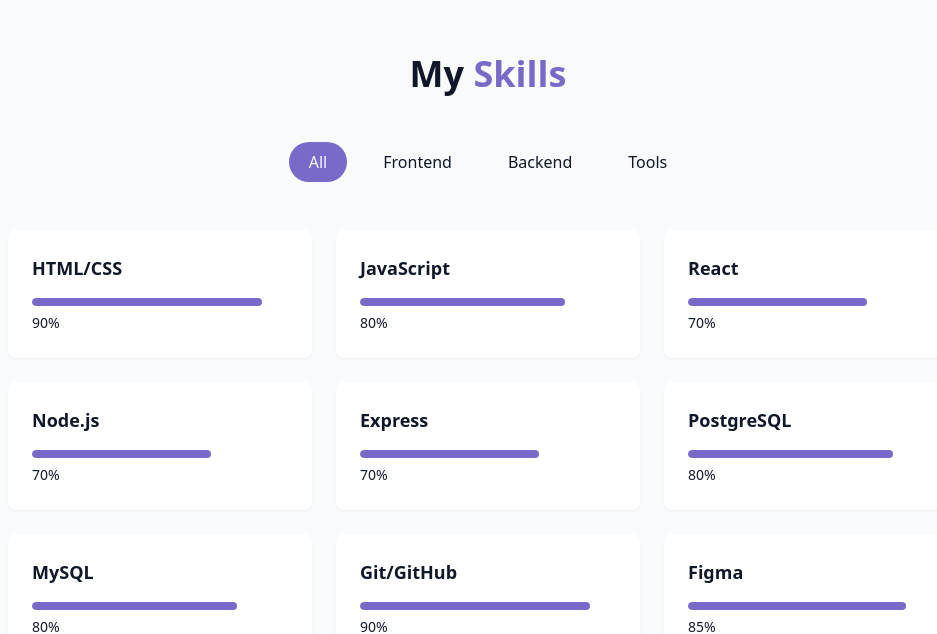
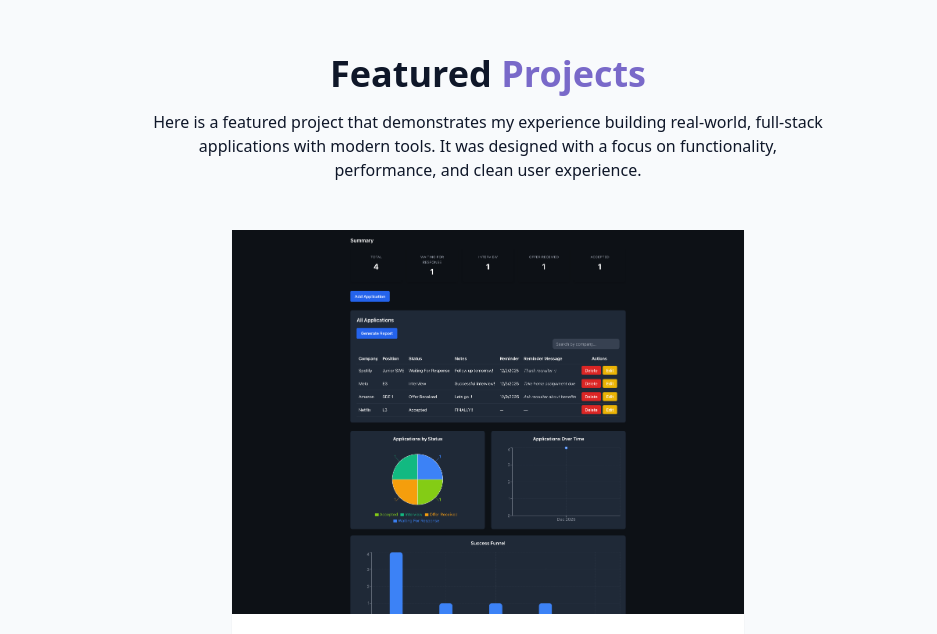
Before and after one commit to tuetken/personalportfolio, a React (Vite) app: page / in a window 1280 px wide. Shown: the part 1548-2182 px from the top of the page, without its empty margins (152-1089 px from the left). Built offline with nearby package versions, Linux system fonts and the light colour scheme.

Commit message:
fix(project): various clean-up tasks

```diff
--- a/src/components/ContactSection.jsx
+++ b/src/components/ContactSection.jsx
@@ -46,7 +46,7 @@
                 </div>
                 <div>
                   <h4 className="font-medium">Location</h4>
-                  <a className="text-muted-foreground hover:text-primary transition-colors">Trinity, FL, USA</a>
+                  <a className="text-muted-foreground">Trinity, FL, USA</a>
                 </div>
               </div>
             </div>
--- a/src/components/HeroSection.jsx
+++ b/src/components/HeroSection.jsx
@@ -3,6 +3,20 @@
 import { cn } from "@/lib/utils";
 
 export const HeroSection = () => {
+  const [scrollOpacity, setScrollOpacity] = useState(1);
+
+  useEffect(() => {
+    const handleScroll = () => {
+      const scrollY = window.scrollY;
+      const fadeRange = 200;
+      const opacity = Math.max(0, 1 - scrollY / fadeRange);
+      setScrollOpacity(opacity);
+    };
+
+    window.addEventListener("scroll", handleScroll, { passive: true });
+    return () => window.removeEventListener("scroll", handleScroll);
+  }, []);
+
   return (
     <section id="hero" className="relative min-h-screen flex flex-col items-center justify-center px-4">
       <div className="container max-w-4xl mx-auto text-center z-10">
@@ -24,7 +38,7 @@
           </div>
         </div>
       </div>
-      <div className={cn("absolute bottom-8 left-1/2 transform-translate-x-1/2 flex flex-col items-center animate-bounce")}>
+      <div className={cn("absolute bottom-8 left-1/2 transform-translate-x-1/2 flex flex-col items-center animate-bounce")} style={{ opacity: scrollOpacity }}>
         <span className="text-sm text-muted-foreground mb-2">Scroll</span>
         <ArrowDown className="h-5 w-5 text-primary" />
       </div>
--- a/src/components/ProjectsSection.jsx
+++ b/src/components/ProjectsSection.jsx
@@ -1,30 +1,17 @@
-import {
-  ArrowRight,
-  ExternalLink,
-  Github,
-} from "lucide-react";
+import { ArrowRight, ExternalLink, Github } from "lucide-react";
 
 const projects = [
   {
     id: 1,
     title: "Job Application Tracker",
-    description:
-      "Web Application Designed to Assist with Job Seeking Process.",
+    description: "Web Application Designed to Assist with Job Seeking Process.",
     image: [
       /*link thumbnail here (from public folder)*/
       "/preview1.png",
     ],
-    tags: [
-      "React",
-      "Tailwind",
-      "Node.js",
-      "MongoDB",
-      "Firebase",
-    ],
-    demoUrl:
-      "https://student-repos-ttuetk1-d424-software-ten.vercel.app/",
-    gitHubUrl:
-      "https://github.com/tuetken/personalportfolio",
+    tags: ["React", "Tailwind", "Node.js", "MongoDB", "Firebase"],
+    demoUrl: "https://jobapplicationtracker-phi.vercel.app",
+    gitHubUrl: "https://github.com/tuetken/personalportfolio",
   },
 ];
 
@@ -34,16 +21,12 @@
       <div className="container mx-auto max-w-5xl">
         <h2 className="text-3xl md:text-4xl font-bold mb-4 text-center">
           {" "}
-          Featured{" "}
-          <span className="text-primary"> Projects</span>
+          Featured <span className="text-primary"> Projects</span>
         </h2>
 
         <p className="text-center text-muted-foreground-color mb-12 mx-auto max-w-2xl">
-          Here is a featured project that demonstrates my
-          experience building real-world, full-stack
-          applications with modern tools. It was designed
-          with a focus on functionality, performance, and
-          clean user experience.
+          Here is a featured project that demonstrates my experience building real-world, full-stack applications with modern tools. It was
+          designed with a focus on functionality, performance, and clean user experience.
         </p>
 
         <div className="grid grid-cols-1">
@@ -65,20 +48,12 @@
               <div className="p-6">
                 <div className="flex flex-wrap gap-2 mb-4">
                   {project.tags.map((tag) => (
-                    <span className="px-2 py-1 text-xs font-medium border rounded-full bg-secondary text-secondary-foreground">
-                      {tag}
-                    </span>
+                    <span className="px-2 py-1 text-xs font-medium border rounded-full bg-secondary text-secondary-foreground">{tag}</span>
                   ))}
                 </div>
 
-                <h3 className="text-xl font-semibold mb-1">
-                  {" "}
-                  {project.title}
-                </h3>
-                <p className="text-muted-foreground text-sm mb-4">
-                  {" "}
-                  {project.description}
-                </p>
+                <h3 className="text-xl font-semibold mb-1"> {project.title}</h3>
+                <p className="text-muted-foreground text-sm mb-4"> {project.description}</p>
                 <div className="flex justify-between items-center">
                   <div className="flex space-x-3">
                     <a
@@ -103,11 +78,7 @@
         </div>
 
         <div className="text-center mt-12">
-          <a
-            target="_blank"
-            href="https://github.com/tuetken"
-            className="cosmic-button w-fit flex items-center mx-auto gap-2"
-          >
+          <a target="_blank" href="https://github.com/tuetken" className="cosmic-button w-fit flex items-center mx-auto gap-2">
             Check My GitHub <ArrowRight size={16} />
           </a>
         </div>
--- a/src/components/SkillsSection.jsx
+++ /dev/null
@@ -1,75 +0,0 @@
-import { useState } from "react";
-import { cn } from "@/lib/utils";
-
-const skills = [
-  // frontend
-  { name: "HTML/CSS", level: 90, category: "frontend" },
-  { name: "JavaScript", level: 80, category: "frontend" },
-  { name: "React", level: 70, category: "frontend" },
-
-  // backend
-  { name: "Node.js", level: 70, category: "backend" },
-  { name: "Express", level: 70, category: "backend" },
-  { name: "PostgreSQL", level: 80, category: "backend" },
-  { name: "MySQL", level: 80, category: "backend" },
-
-  // tools
-  { name: "Git/GitHub", level: 90, category: "tools" },
-  { name: "Figma", level: 85, category: "tools" },
-  { name: "VS Code", level: 95, category: "tools" },
-  { name: "IntelliJ", level: 75, category: "tools" },
-  { name: "AWS", level: 80, category: "tools" },
-];
-
-const categories = ["all", "frontend", "backend", "tools"];
-
-export const SkillsSection = () => {
-  const [activeCategory, setActiveCategory] = useState("all");
-
-  const filteredSkills = skills.filter((skill) => activeCategory === "all" || skill.category === activeCategory);
-  return (
-    <section id="skills" className="py-24 px-4 relative bg-secondary/30">
-      <div className="container mx-auto max-w-5xl">
-        <h2 className="text-3xl md:text-4xl font-bold mb-12 text-center">
-          My <span className="text-primary"> Skills</span>
-        </h2>
-
-        <div className="flex flex-wrap justify-center gap-4 mb-12">
-          {categories.map((category, key) => (
-            <button
-              onClick={() => setActiveCategory(category)}
-              key={key}
-              className={cn(
-                "px-5 py-2 rounded-full transition-colors duration-300 capitalize",
-                activeCategory === category ? "bg-primary text-primary-foreground" : "bg-secondary/70 text-foreground hover:bd-secondary"
-              )}
-            >
-              {category}
-            </button>
-          ))}
-        </div>
-
-        <div className="grid grid-cols-1 sm: grid-cols-2 lg:grid-cols-3 gap-6">
-          {filteredSkills.map((skill, key) => (
-            <div key={key} className="bg-card p-6 rounded-lg shadow-xs card-hover">
-              <div className="text-left mb-4">
-                <h3 className="font-semibold text-lg">{skill.name}</h3>
-              </div>
-
-              <div className="w-full bg-secondary/50 h-2 rounded-full overflow-hidden">
-                <div
-                  className="bg-primary h-2 rounded-full origin-left animate-[grow_1.5s_ease-out]"
-                  style={{ width: skill.level + "%" }}
-                />
-              </div>
-
-              <div className="mt-1 text-left">
-                <span className="text-sm text-muted-foreground"> {skill.level}%</span>
-              </div>
-            </div>
-          ))}
-        </div>
-      </div>
-    </section>
-  );
-};
--- a/src/pages/HomePage.jsx
+++ b/src/pages/HomePage.jsx
@@ -3,7 +3,6 @@
 import { Navbar } from "../components/Navbar";
 import { HeroSection } from "../components/HeroSection";
 import { AboutSection } from "../components/AboutSection";
-import { SkillsSection } from "../components/SkillsSection";
 import { ProjectsSection } from "../components/ProjectsSection";
 import { ContactSection } from "../components/ContactSection";
 import { Footer } from "../components/Footer";
@@ -21,7 +20,6 @@
       <main>
         <HeroSection />
         <AboutSection />
-        <SkillsSection />
         <ProjectsSection />
         <ContactSection />
       </main>
```
Also changed, not shown: src/components/AboutSection.jsx (+13 -37 lines), 2 other files (tests, documents, lock files or other folders).
